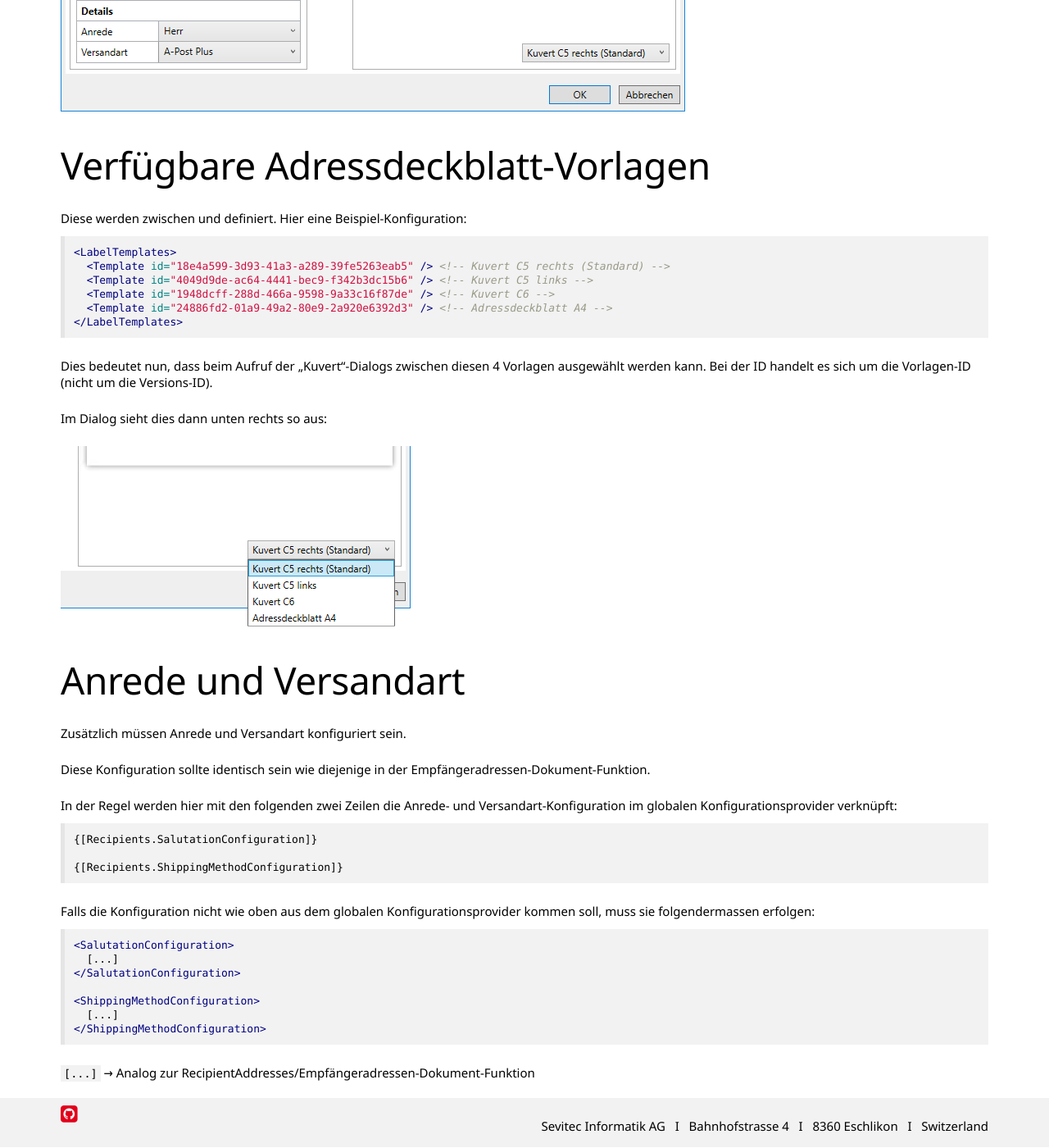
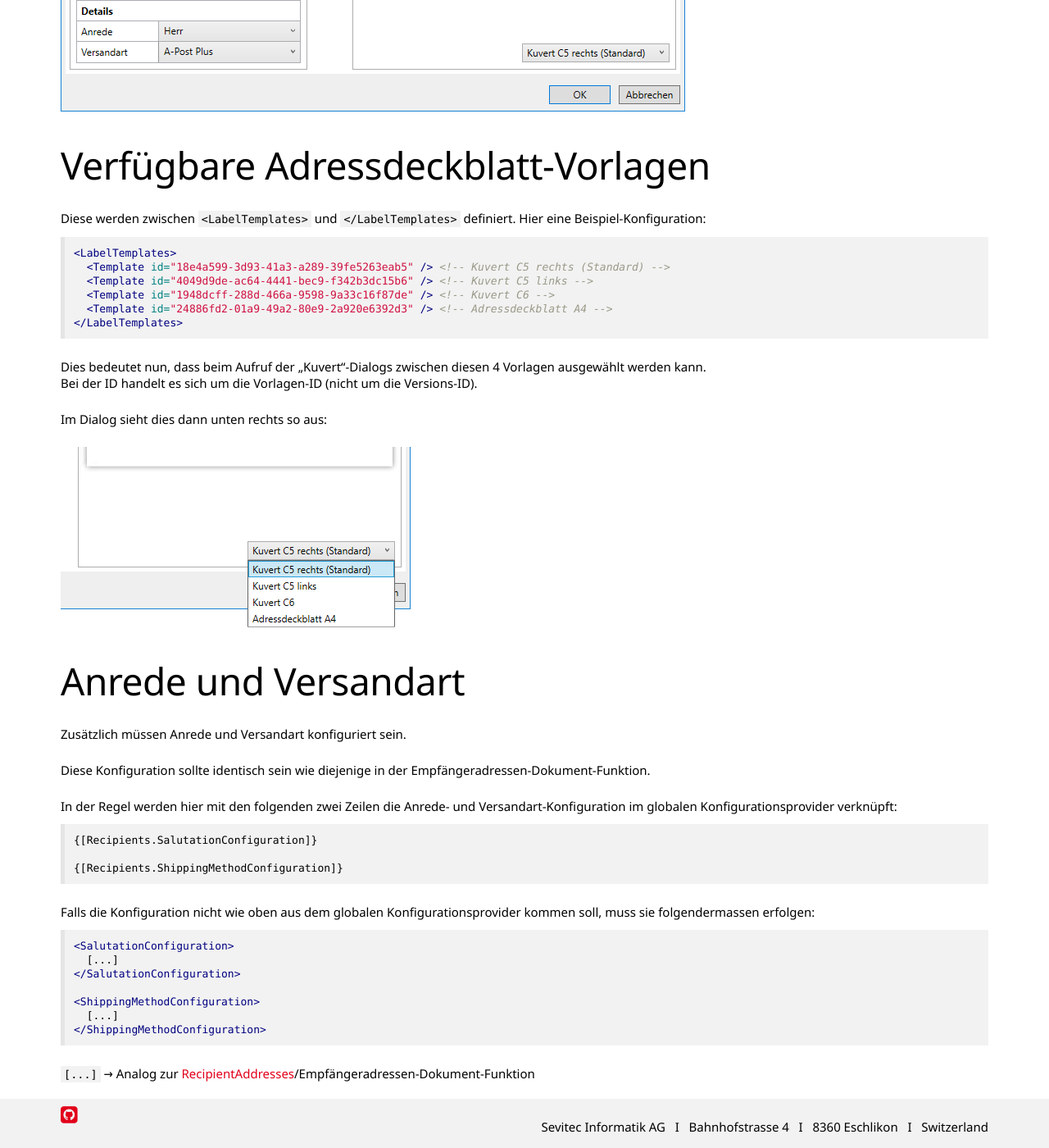
Before and after one commit to primesoft-group/oneoffixx-docs, a Jekyll site: the page built from _pages/docfunc/de/df-addresscover.md, in a window 1280 px wide and 1400 px high, scrolled down 2505 px. Shown: the whole window at 82% size. Built offline with Jekyll 4.4.1, drawn with Linux system fonts in a browser that asks for light colours; nearby versions of some CDN libraries; some web fonts are replaced; some of the changed text lies outside the part shown.

Commit message:
minor changes in AddressCover

````diff
--- a/_pages/docfunc/de/df-addresscover.md
+++ b/_pages/docfunc/de/df-addresscover.md
@@ -15,7 +15,7 @@
 
 Bei Vorlagen des Typs „Word Address Cover“ ist das Anhängen dieser Dokument-Funktion Pflicht.
 
-Zusätzlich muss vor dieser Dokument-Funktion unbedingt die Dokument-Funktion [RecipientAddresses](({{ site.baseurl }}/docfunc/de/df/recipientaddress)) („Empfängeradressen“) angehängt sein.
+Zusätzlich muss vor dieser Dokument-Funktion unbedingt die Dokument-Funktion [RecipientAddresses]({{ site.baseurl }}/docfunc/de/df/recipientaddress) („Empfängeradressen“) angehängt sein.
 
 In diesem Fall ist nur der Teil zwischen `<AddressCoverTemplate>` und `</AddressCoverTemplate>` relevant.
 
@@ -67,8 +66,7 @@
 
 ## Verfügbare Adressdeckblatt-Vorlagen
 
-Diese werden zwischen <LabelTemplates> und </LabelTemplates> definiert.
-Hier eine Beispiel-Konfiguration:
+Diese werden zwischen `<LabelTemplates>` und `</LabelTemplates>` definiert. Hier eine Beispiel-Konfiguration:
 
 ```xml
 <LabelTemplates>
@@ -79,7 +77,7 @@
 </LabelTemplates>
 ```
 
-Dies bedeutet nun, dass beim Aufruf der „Kuvert“-Dialogs zwischen diesen 4 Vorlagen ausgewählt werden kann.
+Dies bedeutet nun, dass beim Aufruf der „Kuvert“-Dialogs zwischen diesen 4 Vorlagen ausgewählt werden kann.<br>
 Bei der ID handelt es sich um die Vorlagen-ID (nicht um die Versions-ID).
 
 Im Dialog sieht dies dann unten rechts so aus:
@@ -113,4 +111,4 @@
 </ShippingMethodConfiguration>
 ```
 
-`[...]` → Analog zur RecipientAddresses/Empfängeradressen-Dokument-Funktion
+`[...]` → Analog zur [RecipientAddresses]({{ site.baseurl }}/docfunc/de/df/recipientaddress)/Empfängeradressen-Dokument-Funktion
````
Also changed, not shown: other parts of _pages/docfunc/de/df-addresscover.md (+1 -2 lines).
